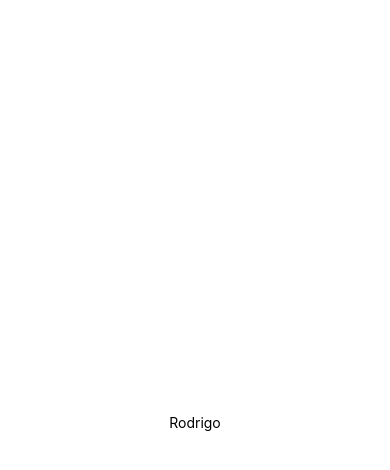
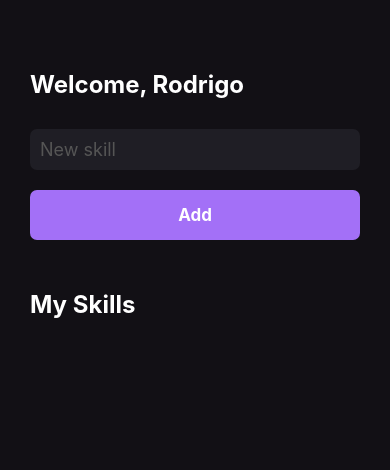
Before and after one commit to RodrigoGrz/MySkills-mobile, a React Native app: screen / in a window 390 px wide. Shown: the top 470 px of the page. Built offline with nearby package versions, Linux system fonts and the light colour scheme.

Commit message:
StylesSheet

```diff
--- a/src/pages/Home.js
+++ b/src/pages/Home.js
@@ -1,10 +1,65 @@
 import React from "react";
-import { View, Text } from 'react-native';
+import { View, Text, StyleSheet, TextInput, Platform, TouchableOpacity } from 'react-native';
 
 export function Home() {
     return (
-        <View style={{ flex: 1, alignItems: 'center', justifyContent: 'center' }}>
-            <Text>Rodrigo</Text>
+        <View style={styles.container}>
+            <Text style={styles.title}>
+                Welcome, Rodrigo
+            </Text>
+
+            <TextInput
+                style={styles.input}
+                placeholder="New skill"
+                placeholderTextColor='#555'
+            />
+
+            <TouchableOpacity
+                style={styles.button}
+                activeOpacity={0.7}
+            >
+                <Text style={styles.buttonText}>Add</Text>
+            </TouchableOpacity>
+
+            <Text
+                style={[styles.title, { marginTop: 50 }]}
+            >
+                My Skills
+            </Text>
         </View>
     );
 }
+
+const styles = StyleSheet.create({
+    container: {
+        flex: 1,
+        backgroundColor: '#121015',
+        paddingHorizontal: 30,
+        paddingVertical: 70,
+    },
+    title: {
+        color: '#FFF',
+        fontSize: 24,
+        fontWeight: 'bold',
+    },
+    input: {
+        backgroundColor: '#1F1E25',
+        color: '#FFF',
+        fontSize: 18,
+        padding: Platform.OS === 'ios' ? 15 : 10,
+        marginTop: 30,
+        borderRadius: 7,
+    },
+    button: {
+        backgroundColor: '#A370F7',
+        padding: 15,
+        borderRadius: 7,
+        alignItems: 'center',
+        marginTop: 20,
+    },
+    buttonText: {
+        color: '#FFF',
+        fontSize: 17,
+        fontWeight: 'bold',
+    }
+});
```
Also changed, not shown: 1 other file (tests, documents, lock files or other folders).
